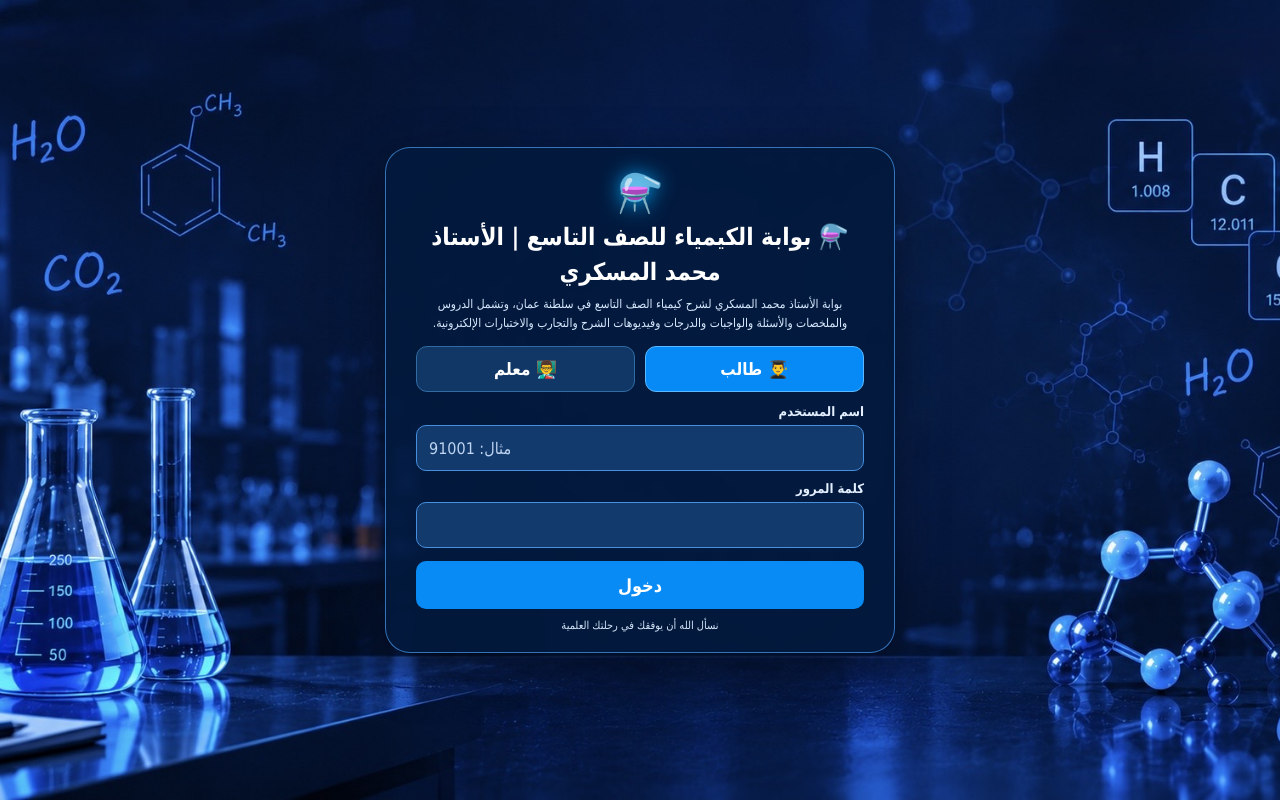
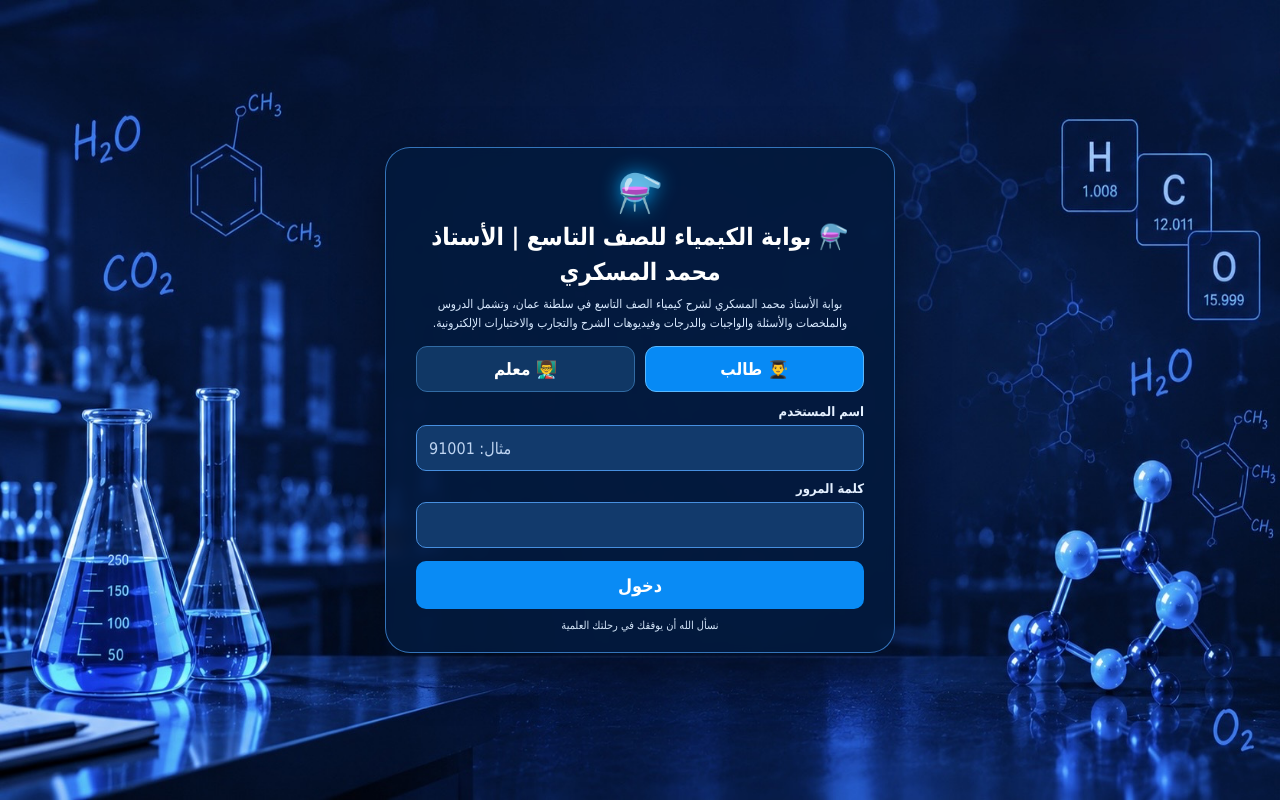
Before and after one commit to mohammedalmaskri-rgb/Chemistry-Grade-9, a plain HTML site: page index.html in a window 1280 px wide. Drawn offline with nearby package versions, Linux system fonts and the light colour scheme.

Commit message:
Add files via upload

```diff
--- a/index.html
+++ b/index.html
@@ -111,11 +111,15 @@ table{width:100%;border-collapse:collapse;background:#fff;border-radius:14px;ove
 
 .seo-intro{margin-bottom:16px;padding:14px 15px;border-radius:16px;background:linear-gradient(135deg,#f0fdfa,#eff6ff);border:1px solid #d3e9e5}.seo-intro h1{font-size:20px;margin:0 0 6px;color:#0f5f59}.seo-intro p{margin:0;color:#567;line-height:1.7;font-size:13px}
 
-/* Responsive login artwork: tablet selected by viewport aspect, not touch detection. */
-body.login-screen{--login-art:url("login-bg-laptop.jpg");background:#031735;color:#fff;min-height:100svh;background-image:var(--login-art);background-repeat:no-repeat;background-position:center center;background-size:cover}
+/* FINAL: independent artwork for phone, iPad and laptop; login UI stays interactive. */
+body.login-screen{--login-art:url("login-bg-laptop.jpg");background:#031735;color:#fff;min-height:100svh}
 body.login-screen .top,body.login-screen .chem-bg{display:none}
-body.login-screen .wrap{max-width:none;min-height:100svh;padding:clamp(12px,2vw,30px);display:flex;align-items:center;justify-content:center}
-body.login-screen #loginView{width:min(100%,510px);margin:0;padding:24px 30px 20px;background:rgba(3,26,61,.88);border:1px solid rgba(79,166,255,.65);border-radius:25px;box-shadow:0 16px 52px #0007;backdrop-filter:blur(5px);-webkit-backdrop-filter:blur(5px);color:#fff}
+/* Blurred edge fill avoids hard bars; foreground contains the ENTIRE illustration. */
+body.login-screen::before,body.login-screen::after{content:"";position:fixed;inset:0;pointer-events:none}
+body.login-screen::before{z-index:-2;background-image:var(--login-art);background-position:center;background-size:cover;filter:blur(20px) brightness(.52);transform:scale(1.05)}
+body.login-screen::after{z-index:-1;background-image:var(--login-art);background-position:center;background-size:100% 100%;background-repeat:no-repeat}
+body.login-screen .wrap{max-width:none;min-height:100svh;padding:clamp(16px,3vw,38px);display:flex;align-items:center;justify-content:center}
+body.login-screen #loginView{width:min(100%,510px);max-width:510px;margin:0;padding:24px 30px 20px;background:rgba(3,26,61,.88);border:1px solid rgba(79,166,255,.65);border-radius:25px;box-shadow:0 16px 52px #0007;backdrop-filter:blur(5px);-webkit-backdrop-filter:blur(5px);color:#fff}
 body.login-screen #loginView::before{content:"⚗️";display:block;text-align:center;font-size:37px;line-height:1.2;margin-bottom:4px;filter:drop-shadow(0 0 10px #00aeff)}
 body.login-screen .seo-intro{margin:0 0 12px;padding:0;background:transparent;border:0;text-align:center}
 body.login-screen .seo-intro h1{color:#fff;font-size:clamp(19px,2vw,24px);line-height:1.45;margin:0 0 5px}
@@ -131,21 +135,24 @@ body.login-screen #loginView .field input:focus{outline:2px solid #65c5ff;outlin
 body.login-screen #loginBtn{height:48px;border-radius:10px;background:#098bf5;color:white;font-size:18px;margin-top:3px}
 body.login-screen #teacherHint{color:#dbeafe!important;text-align:center}
 body.login-screen #loginView::after{content:"نسأل الله أن يوفقك في رحلتك العلمية";display:block;text-align:center;color:#d5e7fa;font-size:11px;margin-top:10px}
-/* Tablet portrait and landscape: no pointer:coarse requirement (Safari desktop mode). */
-@media (min-width:701px) and (max-aspect-ratio: 3/2){
+/* iPad: coarse touch screen with tablet-sized viewport, both orientations. */
+@media (pointer:coarse) and (min-width:701px) and (max-width:1500px){
  body.login-screen{--login-art:url("login-bg-ipad.jpg")}
- body.login-screen #loginView{width:min(90vw,490px);padding:20px 25px}
+ body.login-screen #loginView{width:min(48vw,490px);min-width:0;padding:20px 25px}
  body.login-screen .seo-intro h1{font-size:21px}
  body.login-screen .seo-intro p{font-size:11px}
 }
-/* Phones always use portrait artwork even when rotated. */
-@media (max-width:700px), (max-height:500px) and (pointer:coarse){
+@media (pointer:coarse) and (min-width:701px) and (max-width:1100px) and (orientation:portrait){body.login-screen #loginView{width:min(90vw,490px)}}
+/* Phone portrait/landscape: dedicated vertical artwork. */
+@media (max-width:700px){
  body.login-screen{--login-art:url("login-bg-phone.jpg")}
  body.login-screen .wrap{padding:16px 14px;min-height:100svh}
- body.login-screen #loginView{width:100%;max-width:390px;padding:19px 18px;border-radius:22px}
+ body.login-screen #loginView{width:100%;max-width:390px;min-width:0;padding:19px 18px;border-radius:22px}
+ body.login-screen #loginView::before{font-size:33px}
  body.login-screen .seo-intro h1{font-size:20px}
  body.login-screen .seo-intro p{font-size:11px}
  body.login-screen .tab{font-size:16px;min-height:44px}
+ body.login-screen #loginView .field input{height:46px}
 }
 @media (max-height:620px){body.login-screen .wrap{align-items:flex-start}}
 @media (prefers-reduced-motion:reduce){body.login-screen *{animation:none!important}}
```
